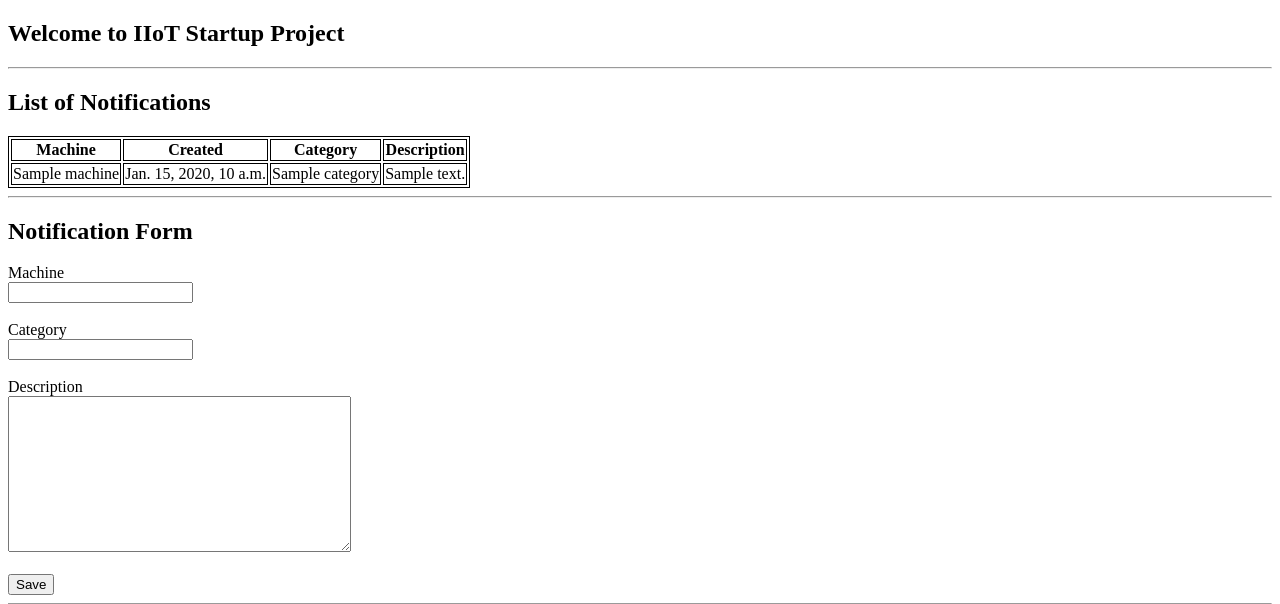
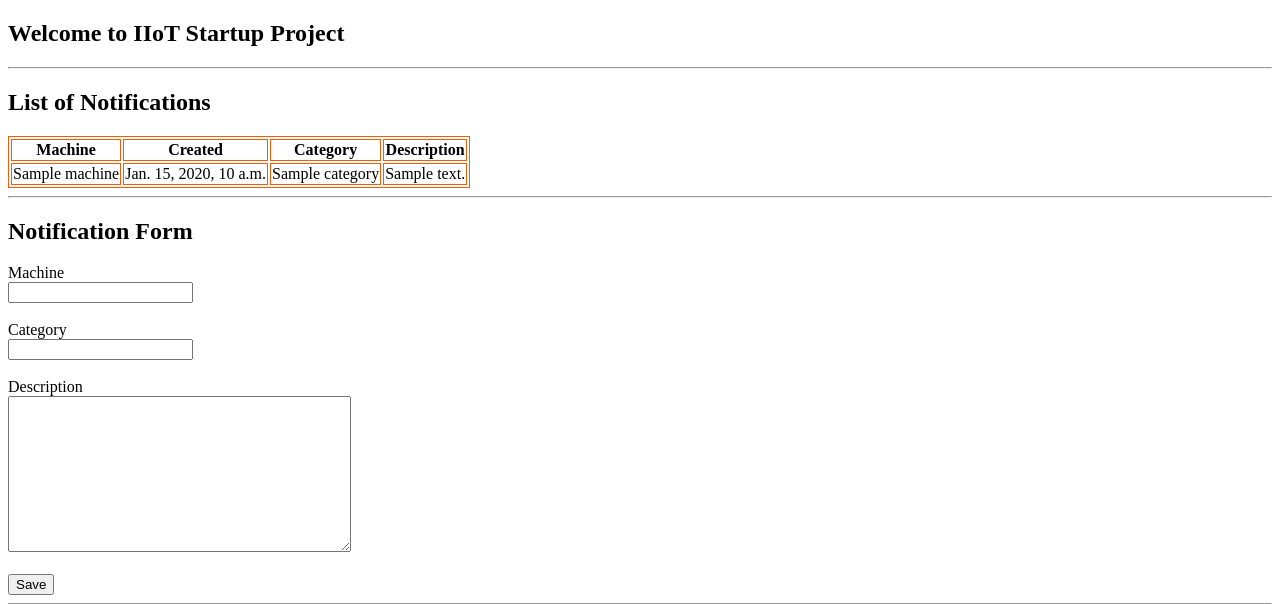
Before and after one commit to Sony1974/iiot_website, a Django app: template templates/home.html in a window 1280 px wide. Shown: the top 604 px of the page. Run offline with Django 4.2, Linux system fonts and the light colour scheme; tables that the repository leaves empty hold one stand-in row (values such as "Sample post"); the template is opened without the code that fills it: values that come from a table or form of the project are taken from there, most other values are stand-ins (such as "Sample title", 1, 10 or a date in 2020); data that the repository does not hold is empty.

Commit message:
coloured table boarders

```diff
--- a/templates/home.html
+++ b/templates/home.html
@@ -10,7 +10,7 @@
         table,
         th,
         td {
-            border: 1px solid black;
+            border: 1px solid rgb(244, 91, 3);
         }
         </style>
 </head>
```
